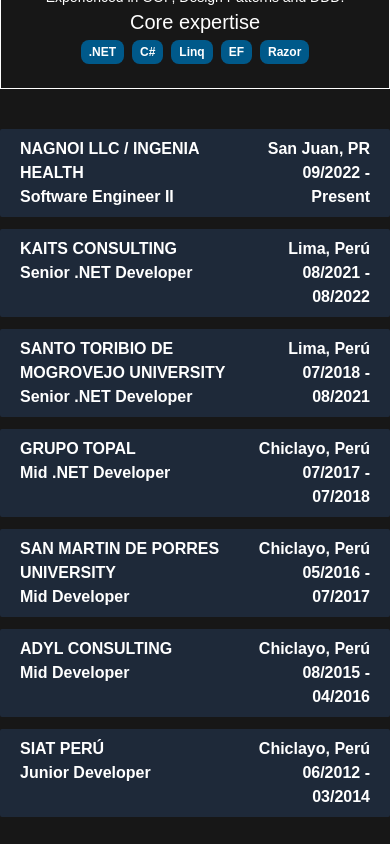
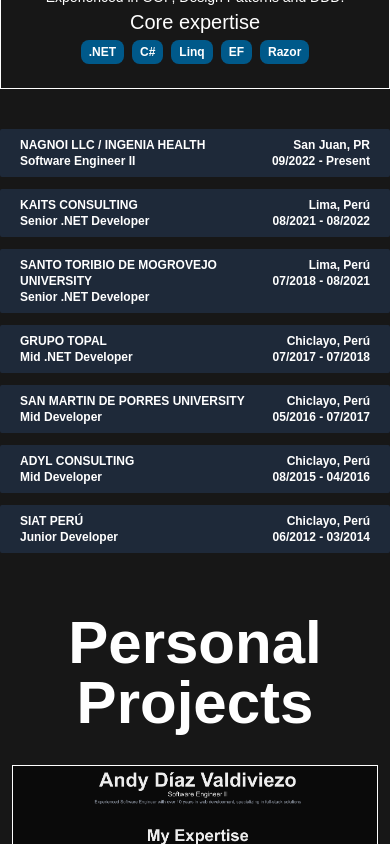
Before and after one commit to adiazval20/portfolio, a Next.js app: page / in a window 390 px wide. Shown: the part 1040-1884 px from the top of the page. Built offline with nearby package versions, Linux system fonts and the light colour scheme.

Commit message:
Fixed error in font

```diff
--- a/src/app/globals.css
+++ b/src/app/globals.css
@@ -85,7 +85,7 @@
 
     .experience-item-title {
       cursor: pointer;
-      @apply flex w-full bg-gray-800 px-5 py-2 rounded-xs;
+      @apply flex w-full bg-gray-800 px-5 py-2 rounded-xs text-xs sm:text-sm md:text-base;
 
       .item-title-left {
         @apply flex-1 text-left font-semibold;
```
